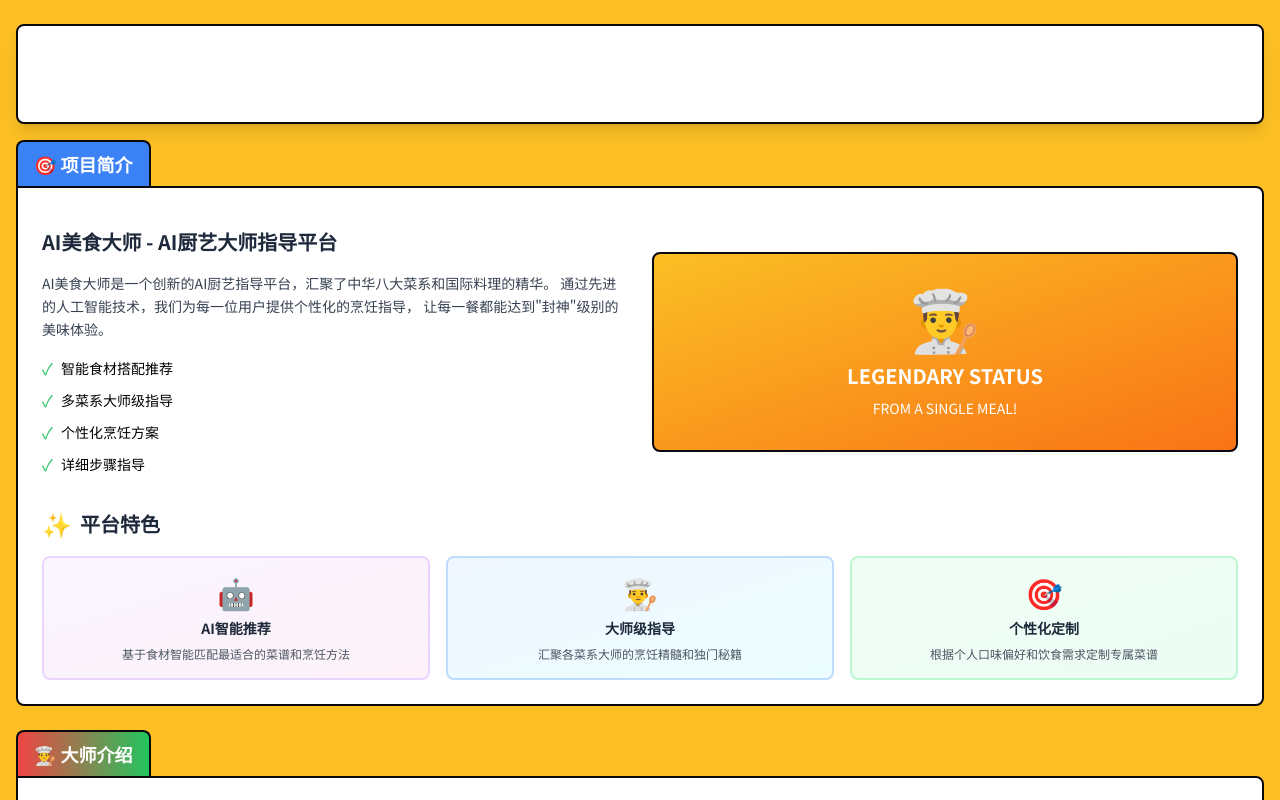
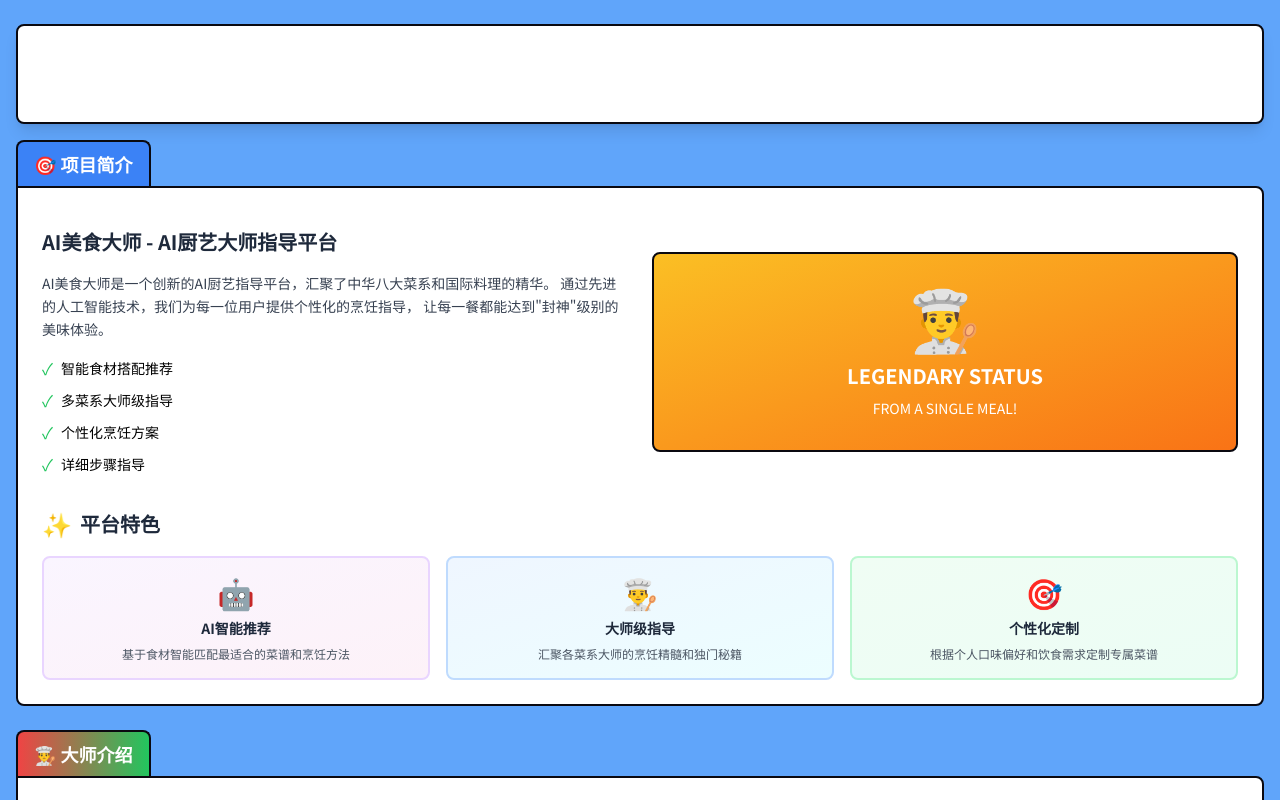
Before and after one commit to zitong-tan/AI_master_chef, a Vue app: page /about in a window 1280 px wide. Shown: the top 800 px of the page. Built offline with nearby package versions, Linux system fonts and the light colour scheme; no server answers.

Commit message:
修改主页界面

```diff
--- a/src/components/GlobalNavigation.vue
+++ b/src/components/GlobalNavigation.vue
@@ -6,10 +6,10 @@
                 <!-- Logo区域 -->
                 <router-link to="/" class="flex items-center gap-3 transition-transform duration-200" @click="rotateLogo">
                     <div
-                        class="w-12 h-12 bg-gradient-to-br from-yellow-400 to-orange-500 rounded-lg flex items-center justify-center border-2 border-[#0A0910]"
+                        class="w-24 h-12 bg-gradient-to-br from-pink-400 to-blue-500 rounded-lg flex items-center justify-center border-2 border-[#0A0910]"
                         :class="{ 'rotate-logo': isLogoRotating }"
                     >
-                        <span class="text-white text-xl font-bold">饭</span>
+                        <span class="text-white text-xl font-bold">开饭啦</span>
                     </div>
                     <div>
                         <div class="text-2xl font-black text-dark-800 tracking-wider">
@@ -22,19 +22,19 @@
                 <!-- 导航菜单 -->
                 <div class="flex items-center gap-2">
                     <!-- 设置按钮 -->
-                    <SettingsButton />
+                    <SettingsButton class="hidden" />
                     <!-- 主要功能 -->
                     <router-link
                         to="/"
                         class="flex items-center gap-1 px-3 py-2 rounded-lg font-bold border-2 border-[#0A0910] transition-all duration-200 transform hover:scale-105 text-sm"
-                        :class="$route.path === '/' ? 'bg-yellow-400 text-gray-800' : 'bg-gray-100 text-gray-700 hover:bg-gray-200'"
+                        :class="$route.path === '/' ? 'bg-blue-400 text-gray-800' : 'bg-gray-100 text-gray-700 hover:bg-gray-200'"
                     >
                         <span>🏠</span>
                         <span>主页</span>
                     </router-link>
                     <router-link
                         to="/today-eat"
-                        class="flex items-center gap-1 px-3 py-2 rounded-lg font-bold border-2 border-[#0A0910] transition-all duration-200 transform hover:scale-105 text-sm"
+                        class="hidden flex items-center gap-1 px-3 py-2 rounded-lg font-bold border-2 border-[#0A0910] transition-all duration-200 transform hover:scale-105 text-sm"
                         :class="$route.path === '/today-eat' ? 'bg-yellow-400 text-gray-800' : 'bg-gray-100 text-gray-700 hover:bg-gray-200'"
                     >
                         <span>🎲</span>
@@ -42,7 +42,7 @@
                     </router-link>
                     <router-link
                         to="/table-design"
-                        class="flex items-center gap-1 px-3 py-2 rounded-lg font-bold border-2 border-[#0A0910] transition-all duration-200 transform hover:scale-105 text-sm"
+                        class="hidden flex items-center gap-1 px-3 py-2 rounded-lg font-bold border-2 border-[#0A0910] transition-all duration-200 transform hover:scale-105 text-sm"
                         :class="$route.path === '/table-design' ? 'bg-yellow-400 text-gray-800' : 'bg-gray-100 text-gray-700 hover:bg-gray-200'"
                     >
                         <span>🍽️</span>
@@ -50,7 +50,7 @@
                     </router-link>
                     <router-link
                         to="/fortune-cooking"
-                        class="flex items-center gap-1 px-3 py-2 rounded-lg font-bold border-2 border-[#0A0910] transition-all duration-200 transform hover:scale-105 text-sm"
+                        class="hidden flex items-center gap-1 px-3 py-2 rounded-lg font-bold border-2 border-[#0A0910] transition-all duration-200 transform hover:scale-105 text-sm"
                         :class="$route.path === '/fortune-cooking' ? 'bg-yellow-400 text-gray-800' : 'bg-gray-100 text-gray-700 hover:bg-gray-200'"
                     >
                         <span>🔮</span>
@@ -58,7 +58,7 @@
                     </router-link>
                     <router-link
                         to="/sauce-design"
-                        class="flex items-center gap-1 px-3 py-2 rounded-lg font-bold border-2 border-[#0A0910] transition-all duration-200 transform hover:scale-105 text-sm"
+                        class="hidden flex items-center gap-1 px-3 py-2 rounded-lg font-bold border-2 border-[#0A0910] transition-all duration-200 transform hover:scale-105 text-sm"
                         :class="$route.path === '/sauce-design' ? 'bg-yellow-400 text-gray-800' : 'bg-gray-100 text-gray-700 hover:bg-gray-200'"
                     >
                         <span>🥄</span>
@@ -72,7 +72,7 @@
                             @click="showMoreMenu = !showMoreMenu"
                             :class="[
                                 'flex items-center gap-1 px-3 py-2 rounded-lg font-bold border-2 border-[#0A0910] transition-all duration-200 transform hover:scale-105 text-sm',
-                                isMoreMenuActive ? 'bg-yellow-400 text-gray-800' : 'bg-gray-100 text-gray-700 hover:bg-gray-200'
+                                isMoreMenuActive ? 'bg-blue-400 text-gray-800' : 'bg-gray-100 text-gray-700 hover:bg-gray-200'
                             ]"
                         >
                             <span>⋯</span>
@@ -97,7 +97,7 @@
                             <router-link
                                 to="/gallery"
                                 @click="showMoreMenu = false"
-                                class="flex items-center gap-2 px-4 py-3 text-sm font-bold transition-colors duration-200 hover:bg-gray-100"
+                                class="hidden flex items-center gap-2 px-4 py-3 text-sm font-bold transition-colors duration-200 hover:bg-gray-100"
                                 :class="$route.path === '/gallery' ? 'bg-yellow-100 text-gray-800' : 'text-gray-700'"
                             >
                                 <span>🖼️</span>
--- a/src/views/About.vue
+++ b/src/views/About.vue
@@ -1,5 +1,5 @@
 <template>
-    <div class="min-h-screen bg-yellow-400 px-2 md:px-4 py-6">
+    <div class="min-h-screen bg-blue-400 px-2 md:px-4 py-6">
         <!-- 全局导航 -->
         <GlobalNavigation />
 
--- a/src/views/Favorites.vue
+++ b/src/views/Favorites.vue
@@ -1,5 +1,5 @@
 <template>
-    <div class="min-h-screen bg-yellow-400 px-2 md:px-4 py-6">
+    <div class="min-h-screen bg-blue-400 px-2 md:px-4 py-6">
         <!-- 全局导航 -->
         <GlobalNavigation />
 
```
